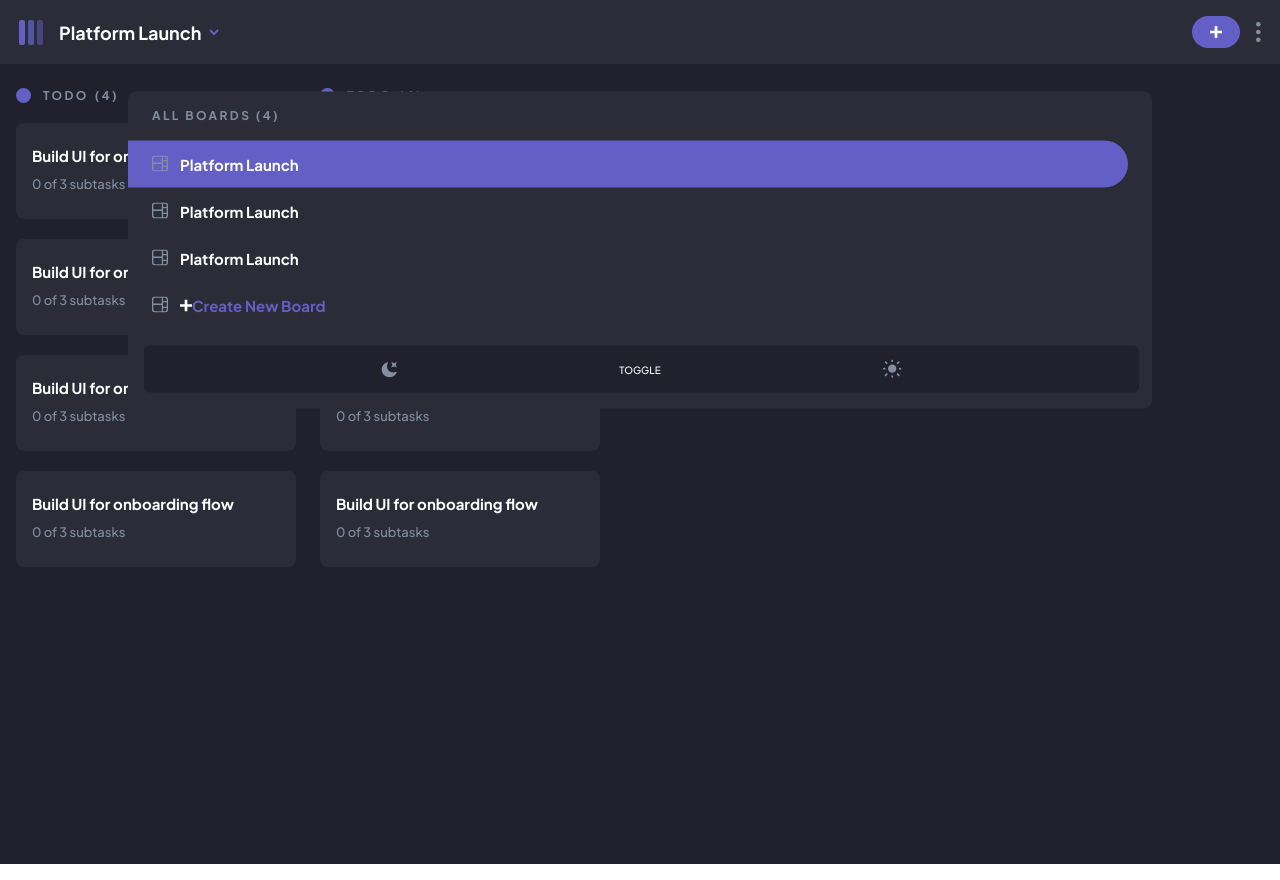
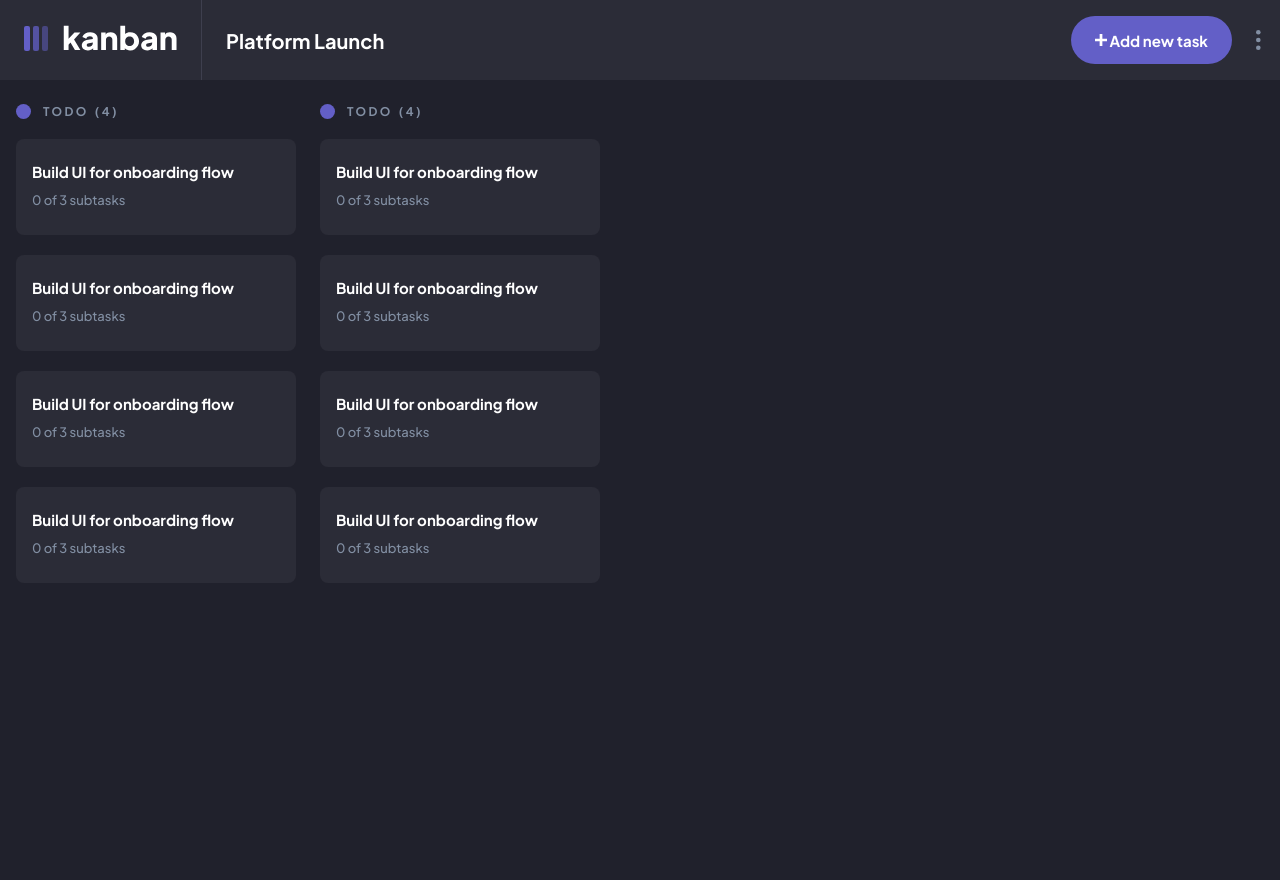
Before and after one commit to David-Henery4/Kanban-Task-Manager, a React (Create React App) app: page / in a window 1280 px wide. Built offline with nearby package versions, Linux system fonts and the light colour scheme.

Commit message:
pre-sidebar

```diff
--- a/src/App.js
+++ b/src/App.js
@@ -1,17 +1,18 @@
 import { useEffect } from "react";
-import {Navbar, Board} from "./components";
+import { Navbar, Board, Sidebar } from "./components";
 
 function App() {
   //
   useEffect(() => {
     // ONLY TEMP TILL PROPER THEME SETUP
     document.documentElement.className = "darkMode";
-  },[])
+  }, []);
   //
   return (
     <div className="App">
-      <Navbar/>
-      <Board/>
+      <Navbar />
+      {/* <Sidebar/> */}
+      <Board />
     </div>
   );
 }
--- a/src/assets/index.js
+++ b/src/assets/index.js
@@ -7,6 +7,8 @@ import {ReactComponent as BoardIcon} from "../assets/icon-board.svg";
 import {ReactComponent as TickMark} from "../assets/icon-check.svg";
 import {ReactComponent as DarkIcon} from "../assets/icon-dark-theme.svg";
 import {ReactComponent as LightIcon} from "../assets/icon-light-theme.svg";
+import {ReactComponent as LogoLight} from "../assets/logo-light.svg";
+import {ReactComponent as LogoDark} from "../assets/logo-dark.svg";
 
 
 export{
@@ -19,4 +21,6 @@ export{
   TickMark,
   DarkIcon,
   LightIcon,
+  LogoDark,
+  LogoLight
 }
--- a/src/components/Navbar.js
+++ b/src/components/Navbar.js
@@ -1,24 +1,35 @@
-import React from 'react'
-import {MobileNav} from "../components/modal-components";
-import {MobileLogo, DownArrow, AddTaskMobile, EditDeleteIcon} from "../assets";
+import React from "react";
+import { MobileNav } from "../components/modal-components";
+import {
+  MobileLogo,
+  DownArrow,
+  AddTaskMobile,
+  EditDeleteIcon,
+  LogoDark,
+  LogoLight,
+} from "../assets";
 
 const Navbar = () => {
   return (
     <nav className="navbar">
-      <MobileNav/>
+      {/* <MobileNav/> */}
       <div className="navbar-left">
         <MobileLogo className="navbar__logo" />
+        <div className="navbar__logo--tab-section">
+          <LogoLight className="navbar__logo--tab" />
+        </div>
         <h1 className="navbar__board-name heading-l">Platform Launch</h1>
         <DownArrow className="navbar__drop-down-icon" />
       </div>
       <div className="navbar-right">
         <div className="navbar-add-task">
           <AddTaskMobile className="navbar-add-task__icon" />
+          <p className="navbar-add-task__text heading-m">Add new task</p>
         </div>
         <EditDeleteIcon className="navbar__edit-delete-icon" />
       </div>
     </nav>
   );
-}
+};
 
-export default Navbar
+export default Navbar;
--- /dev/null
+++ b/src/components/Sidebar.js
@@ -0,0 +1,11 @@
+import React from 'react'
+
+const Sidebar = () => {
+  return (
+    <aside className='sidebar'>
+      Sidebar
+    </aside>
+  )
+}
+
+export default Sidebar
--- a/src/components/index.js
+++ b/src/components/index.js
@@ -4,6 +4,7 @@ import EmptyBoard from "./EmptyBoard";
 import ColumnHeading from "./ColumnHeading";
 import ColumnTaskBox from "./ColumnTaskBox";
 import Column from "./Column";
+import Sidebar from "./Sidebar";
 
 export {
   Navbar,
@@ -12,4 +13,5 @@ export {
   ColumnHeading,
   ColumnTaskBox,
   Column,
+  Sidebar,
 }
--- a/src/sass/abstracts/_mixins.scss
+++ b/src/sass/abstracts/_mixins.scss
@@ -12,3 +12,11 @@
   left: 50%;
   transform: translate(-50%, -50%);
 }
+
+@mixin respond ($breakpoint) {
+  @if $breakpoint == tab {
+    @media (min-width: 48em) {
+      @content
+    }
+  };
+}
--- a/src/sass/abstracts/_variables.scss
+++ b/src/sass/abstracts/_variables.scss
@@ -10,7 +10,7 @@
   --btnSecondary: rgba(99,95,199, .10);
   --btnSecondaryHover: rgba(99,95,199, .25);
   --fontColor:#000112;
-  --linesColor: #3E3F4E;
+  --linesColor: #E4EBFA;
 }
 
 // **DARK**
@@ -21,7 +21,7 @@
   --btnSecondary: #ffff;
   --btnSecondaryHover: #ffff;
   --fontColor:#FFFFFF;
-  --linesColor: #E4EBFA;
+  --linesColor: #3E3F4E;
 }
 
 // NON-THEME-COLORS
--- a/src/sass/components/_navbar.scss
+++ b/src/sass/components/_navbar.scss
@@ -1,4 +1,4 @@
-.navbar{
+.navbar {
   position: relative;
   width: 100%;
   height: 64px;
@@ -7,40 +7,86 @@
   justify-content: space-between;
   align-items: center;
   padding: 0 19px;
-  &-left{
+  @include respond(tab) {
+    height: 80px;
+  }
+  &-left {
+    height: 100%;
     @include flex-cen-cen;
     gap: 16px;
+    @include respond(tab) {
+      gap: 24px;
+    }
   }
-  &-right{
+  &-right {
     @include flex-cen-cen;
     gap: 16px;
+    @include respond(tab) {
+      gap: 24px;
+    }
   }
-  &__logo{
-
+  &__logo {
+    @include respond(tab) {
+      display: none;
+    }
+  }
+  &__logo--tab-section {
+    display: none;
+    @include respond(tab) {
+      display: block;
+      height: 100%;
+      padding: 0 24px 0 5px;
+      border-right: 1px solid var(--linesColor);
+      display: grid;
+      place-items: center;
+    }
+  }
+  &__logo--tab {
+    position: relative;
+    bottom: 2px;
+    // display: none;
+    // @include respond (tab){
+    //   display: block;
+    // }
   }
   //
-  &__board-name{
-
-  }
-  //
-  &__drop-down-icon{
-    position: relative;
-    right: 8px;
-  }
-  //
-  &-add-task{
-    display: grid;
-    place-items: center;
-    border-radius: 24px;
-    width: 48px;
-    height: 32px;
-    background-color: $colorPrimary;
-    &__icon{
-
+  &__board-name {
+    @include respond(tab) {
+      font-size: 20px;
     }
   }
   //
-  &__edit-delete-icon{
-
+  &__drop-down-icon {
+    position: relative;
+    right: 8px;
+    @include respond(tab) {
+      display: none;
+    }
+  }
+  //
+  &-add-task {
+    // display: grid;
+    // place-items: center;
+    @include flex-cen-cen;
+    border-radius: 24px;
+    min-width: 48px;
+    min-height: 32px;
+    background-color: $colorPrimary;
+    @include respond(tab) {
+      min-height: 48px;
+      padding: 0 24px;
+      gap: 3px;
+    }
+    &__icon {
+    }
+    &__text {
+      display: none;
+      @include respond(tab) {
+        display: flex;
+      }
+    }
+  }
+  //
+  &__edit-delete-icon {
   }
 }
--- /dev/null
+++ b/src/sass/components/_sidebar.scss
@@ -0,0 +1,5 @@
+.sidebar{
+  // height: 100%;
+  // width: 261px;
+  // background-color: var(--itemColor);
+}
--- a/src/sass/styles.scss
+++ b/src/sass/styles.scss
@@ -8,6 +8,7 @@
 @import "./components/navbar";
 @import "./components/board";
 @import "./components/column";
+@import "./components/sidebar";
 @import "./modal-components/view-task";
 @import "./modal-components/add-task";
 @import "./modal-components/add-board";
```
Lines whose indentation alone changed are shown as unchanged.
